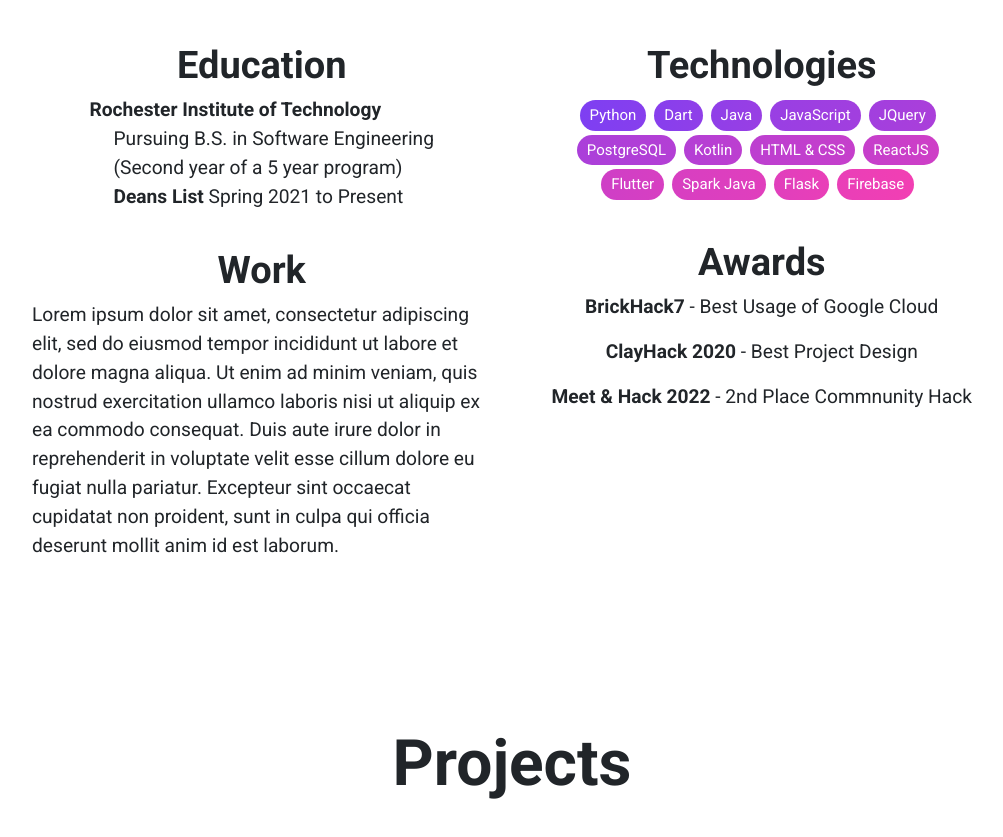
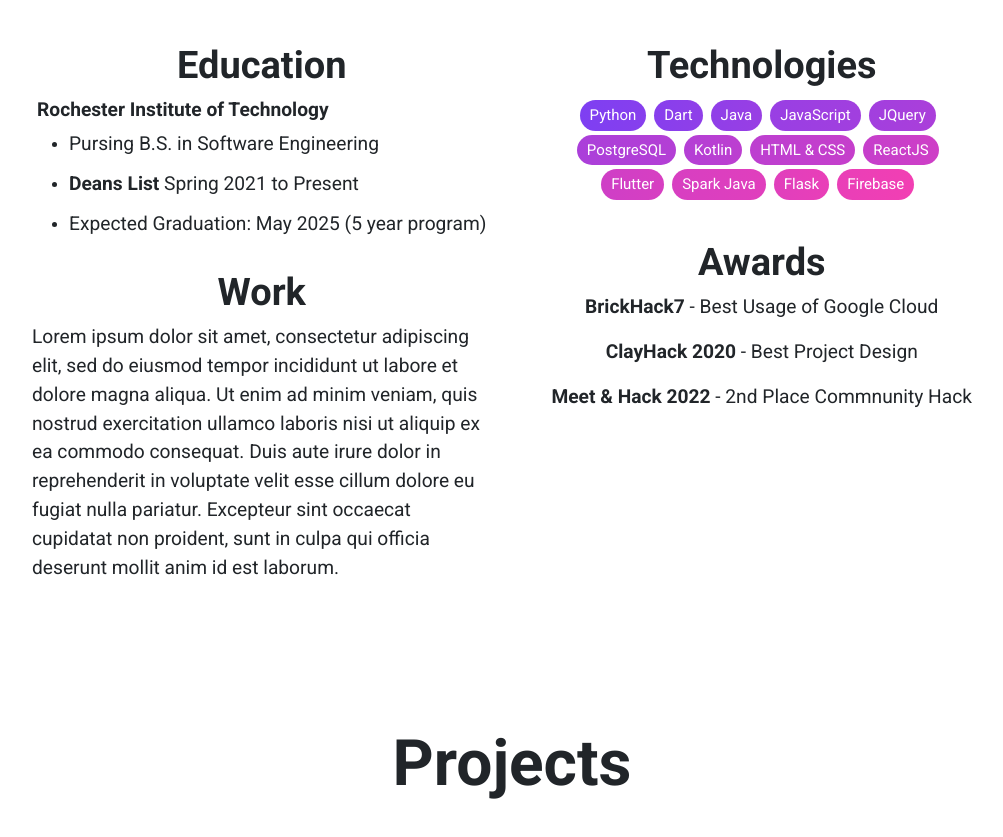
Before and after one commit to devkav/personalWebsite, a React (Create React App) app: page / in a window 1280 px wide. Shown: the part 1724-2561 px from the top of the page, without its empty margins (128-1131 px from the left). Built offline with nearby package versions, Linux system fonts and the light colour scheme.

Commit message:
updated education

```diff
--- a/src/pages/Experience.jsx
+++ b/src/pages/Experience.jsx
@@ -38,22 +38,16 @@
                     <div id="left-panel">
                         <div id="education" className="experience-section">
                             <h3>Education</h3>
-                            <p>
-                                <span className='school-name'>
+                            <div className='education-container'>
+                                <p className='education-label'>
                                     <b>Rochester Institute of Technology</b><br />
-                                </span>
-                                <span className='school-description'>
-                                    <span>
-                                        Pursuing B.S. in Software Engineering <br />
-                                    </span>
-                                    <span>
-                                        (Second year of a 5 year program) <br />
-                                    </span>
-                                    <span>
-                                        <b>Deans List</b> Spring 2021 to Present
-                                    </span>
-                                </span>
-                            </p>
+                                </p>
+                                <ul>
+                                    <li><p>Pursing B.S. in Software Engineering</p></li>
+                                    <li><p><b>Deans List</b> Spring 2021 to Present</p></li>
+                                    <li><p>Expected Graduation: May 2025 (5 year program)</p></li>
+                                </ul>
+                            </div>
                         </div>
                         <div id="work" className="experience-section">
                             <h3>Work</h3>
--- a/src/style/Experience.css
+++ b/src/style/Experience.css
@@ -65,6 +65,14 @@
     padding-bottom: 50px;
 }
 
-.school-description span {
-    margin-left: 24px;
+.education-label {
+    margin-bottom: 5px;
 }
+
+.education-container li {
+    margin-bottom: -5px;
+}
+
+.education-container ul {
+    margin-bottom: 5px;
+}
```
